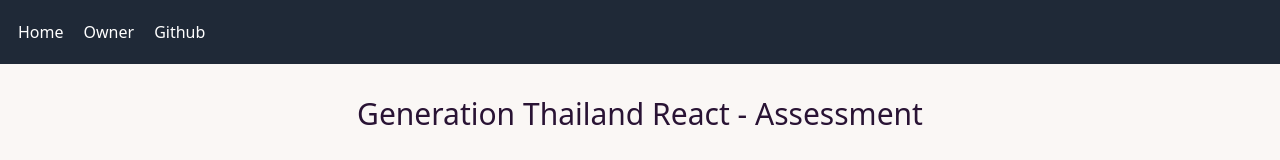
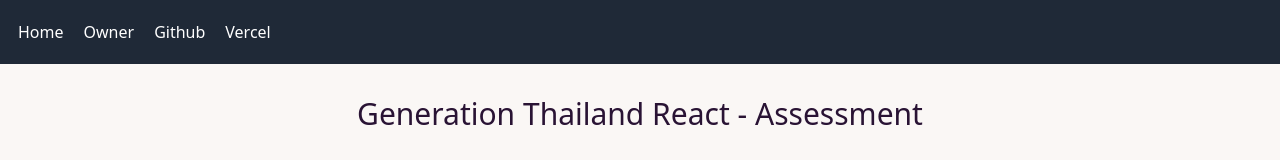
Before and after one commit to virachai/39-virachai-react, a React (Vite) app: page / in a window 1280 px wide. Shown: the top 160 px of the page. Built offline with nearby package versions, Linux system fonts and the light colour scheme; no server answers.

Commit message:
add vercel menu to navbar for dev

```diff
--- a/src/components/Navbar/Navbar.jsx
+++ b/src/components/Navbar/Navbar.jsx
@@ -15,6 +15,11 @@ const Navbar = () => {
           target="_blank"
           link="https://github.com/virachai/39-virachai-react"
         />
+        <NavbarItem
+          text="Vercel"
+          target="_blank"
+          link="https://39-virachai-react.vercel.app/"
+        />
       </ul>
     </nav>
   );
```
